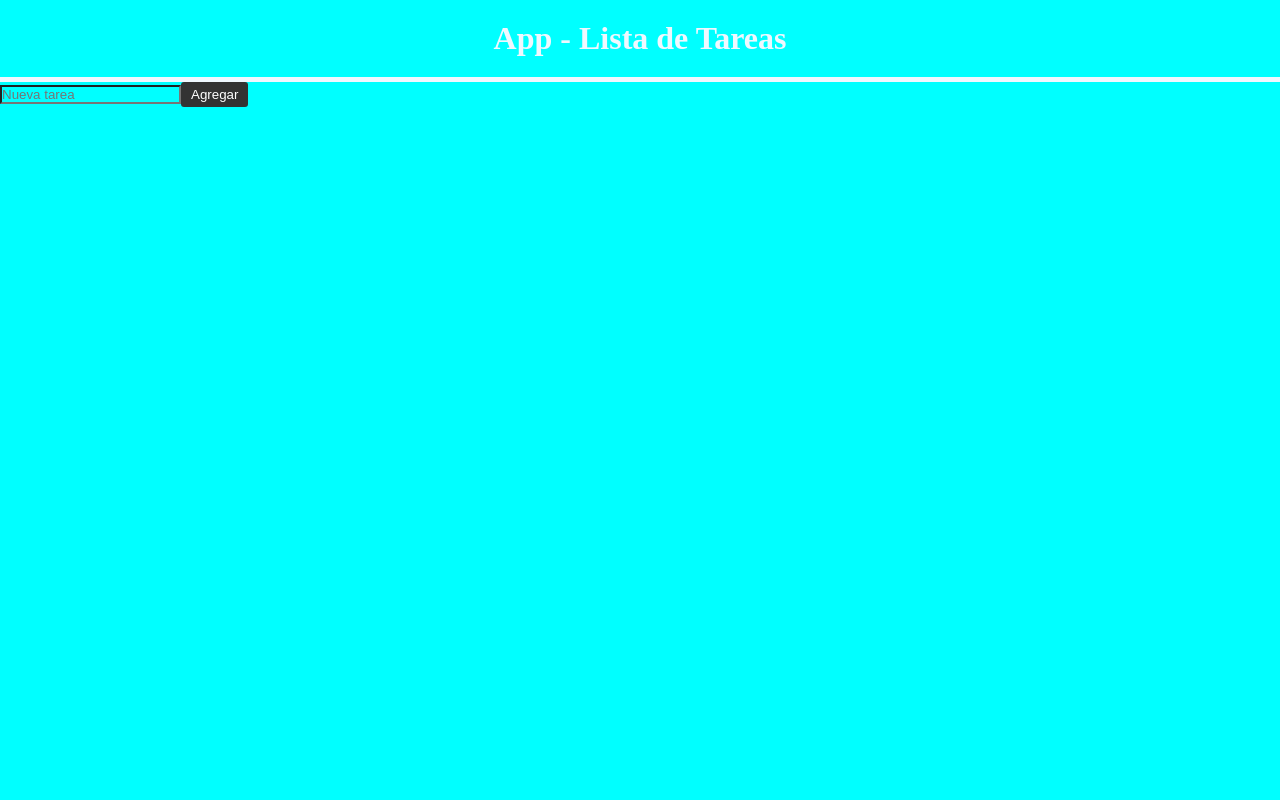
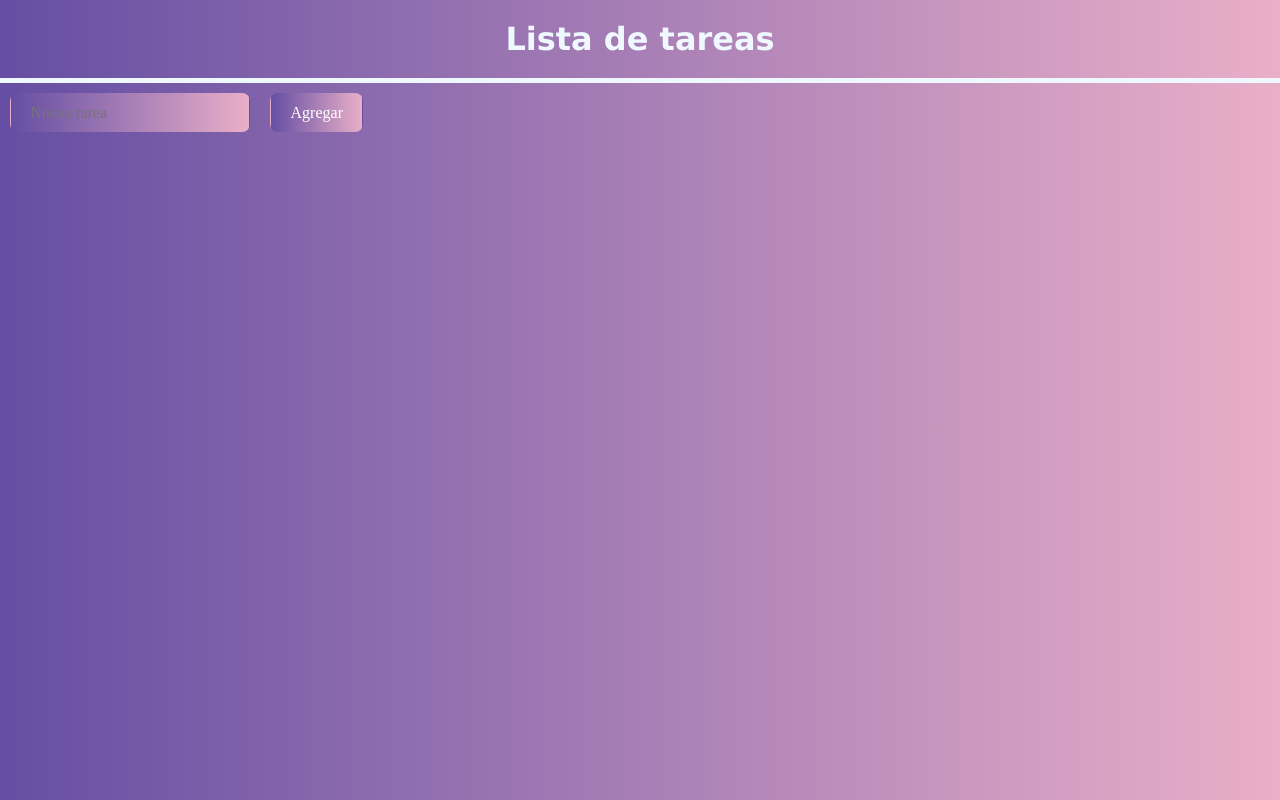
Before and after one commit to GiseEst/-React-JS--GRUPO-6, a React (Vite) app in the folder tp grupo 6/: page / in a window 1280 px wide. Built offline with nearby package versions, Linux system fonts and the light colour scheme.

Commit message:
commit 5

```diff
--- a/tp grupo 6/src/assets/App.jsx
+++ b/tp grupo 6/src/assets/App.jsx
@@ -1,40 +1,3 @@
-/*POR SI LAS DUDAS lo dejo en comentario hasta que se termine
-import { useState } from 'react'
-import reactLogo from './assets/react.svg'
-import viteLogo from '/vite.svg'
-import './style.css'
-
-function App() {
-  const [count, setCount] = useState(0)
-
-  return (
-    <>
-      <div>
-        <a href="https://vitejs.dev" target="_blank">
-          <img src={viteLogo} className="logo" alt="Vite logo" />
-        </a>
-        <a href="https://react.dev" target="_blank">
-          <img src={reactLogo} className="logo react" alt="React logo" />
-        </a>
-      </div>
-      <h1>Vite + React</h1>
-      <div className="card">
-        <button onClick={() => setCount((count) => count + 1)}>
-          count is {count}
-        </button>
-        <p>
-          Edit <code>src/App.jsx</code> and save to test HMR
-        </p>
-      </div>
-      <p className="read-the-docs">
-        Click on the Vite and React logos to learn more
-      </p>
-    </>
-  )
-}
-
-export default App
-*/
 
 import React, { useState, useEffect } from 'react';
 import { TaskForm } from './components/TaskForm';
@@ -81,7 +44,7 @@ const App = () => {
 
   return (
     <div>
-      <h1>App - Lista de Tareas</h1>
+      <h1>Lista de tareas</h1>
       <TaskForm addTask={addTask} />
       <TaskList
         tasks={tasks}
@@ -90,6 +53,7 @@ const App = () => {
       />
     </div>
   );
+
 };
 
 export default App;
--- a/tp grupo 6/src/assets/components/TaskForm.jsx
+++ b/tp grupo 6/src/assets/components/TaskForm.jsx
@@ -3,7 +3,7 @@ import '../estilo/style.css'
 
 export const TaskForm = ({ addTask }) => {
     const [taskName, setTaskName] = useState('');
-    //el evento para el formulario
+
     const handleSubmit = e => {
         e.preventDefault();
         if (taskName.trim() !== ''){
--- a/tp grupo 6/src/assets/components/TaskItem.jsx
+++ b/tp grupo 6/src/assets/components/TaskItem.jsx
@@ -5,7 +5,7 @@ export const TaskItem = ({handleComplete, handleDelete, task}) => {
 
     const toggleComplete = () =>{
         setIsCompleted(!isCompleted)
-        handleComplete(task.id) //estamos llamando a la tarea que esta completada
+        handleComplete(task.id)
     }
 
     const onDelete = () => {
--- a/tp grupo 6/src/assets/estilo/style.css
+++ b/tp grupo 6/src/assets/estilo/style.css
@@ -2,13 +2,14 @@
   padding: 0;
   margin: 0;
   box-sizing: border-box;
-  background-color: aqua;
+  background: linear-gradient(to right, #654ea3, #eaafc8);
 }
 h1{
   text-align: center;
   color: aliceblue;
   padding: 20px 0;
   border-bottom: 5px solid;
+  font-family: Verdana, Geneva, Tahoma, sans-serif ;
 }
 button {
   padding: 5px 10px;
@@ -23,19 +24,57 @@ button {
 button:hover {
   background-color: #555;
 }
+/*desde aca*/
+button, input {
+  border-radius: 8px;
+  border: 1px solid transparent;
+  padding: 0.6em 1.2em;
+  font-size: 1em;
+  font-weight: 500;
+  font-family: inherit;
+  background-color: #1a1a1a;
+  cursor: pointer;
+  transition: border-color 0.25s;
+  margin: 10px;
+
+}
+input {
+  margin: 10px;
+
+}
+button:hover {
+  border-color: #646cff;
+}
+button:focus,
+button:focus-visible {
+  outline: 4px auto -webkit-focus-ring-color;
+}
+
+@media (prefers-color-scheme: light) {
+  :root {
+    color: #213547;
+    background-color: #ffffff;
+  }
+  a:hover {
+    color: #747bff;
+  }
+  button {
+    background-color: #f9f9f9;
+  }
+}
+.container {
+  max-width: 800px;
+  padding: 20px;
+  margin-left: 250px;
+  display: flex;
+  flex-direction: column;
+  align-items: center;
+}
+.button-container {
+  margin-bottom: 10px;
+}
 
 /* IDEAS
-* {
-  margin: 0;
-  padding: 0;
-  box-sizing: border-box;
-}
-body {
-  color: white;
-  font-family: "Poppins", sans-serif;
-  min-height: 90vh;
-}
-
 
 .tema1{
   background-repeat: repeat-x;
```
Also changed, not shown: tp grupo 6/src/assets/estilo/fotos/1PwK.gif (added).
